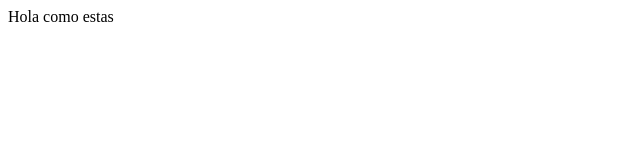
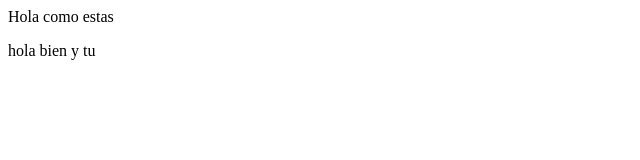
Before and after one commit to jeancohe1998/tvg, a plain HTML site: page index.html in a window 1280 px wide. Shown: the full height of the page, 0-640 px from the left. Drawn offline with Linux system fonts and the light colour scheme.

Commit message:
Primer commit: añadir index.html

```diff
--- a/index.html
+++ b/index.html
@@ -10,6 +10,7 @@
 <body>
 
     <p> Hola como estas</p>
+    <p>hola bien y tu</p>
 </body>
 
 </html>
```
